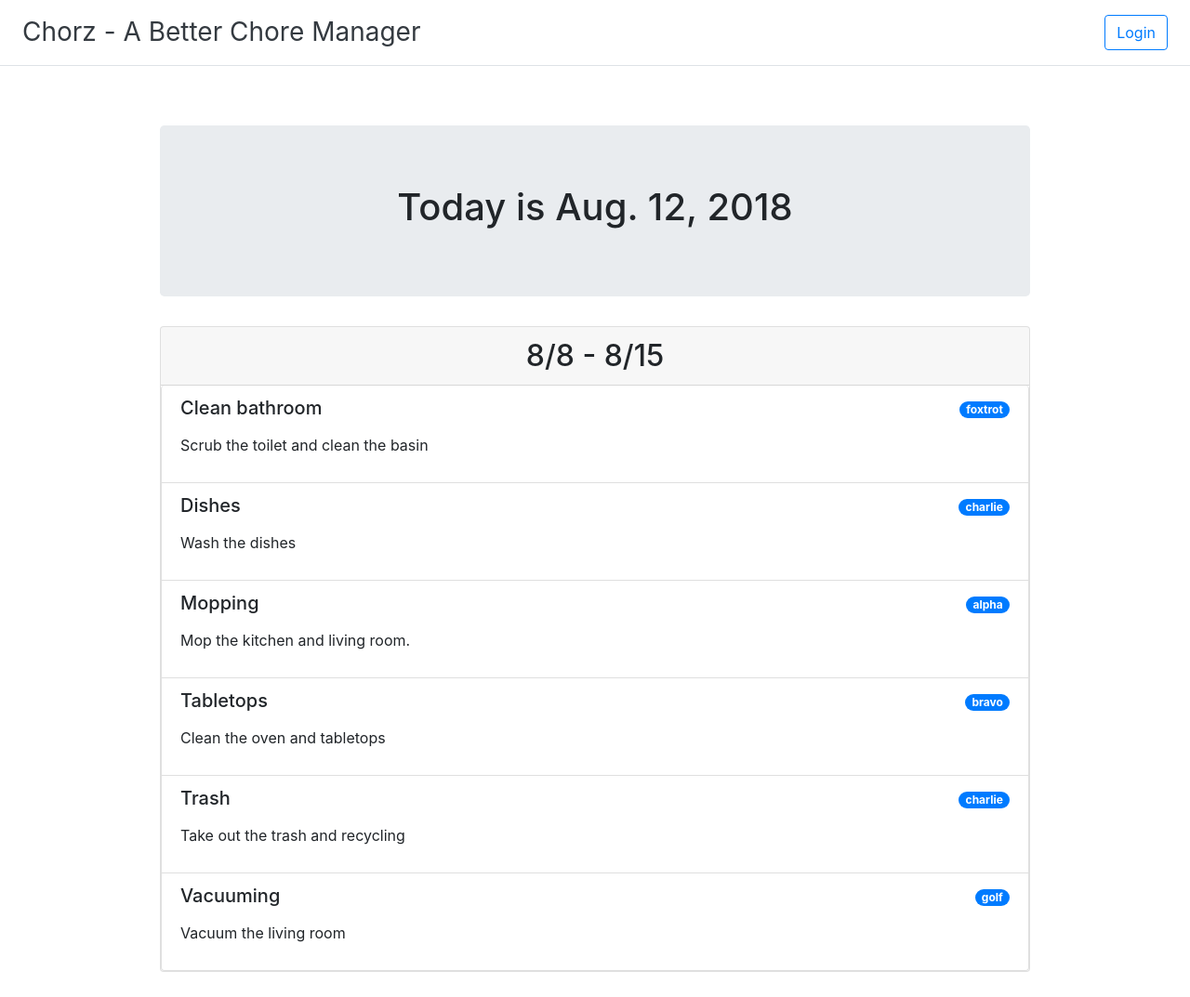
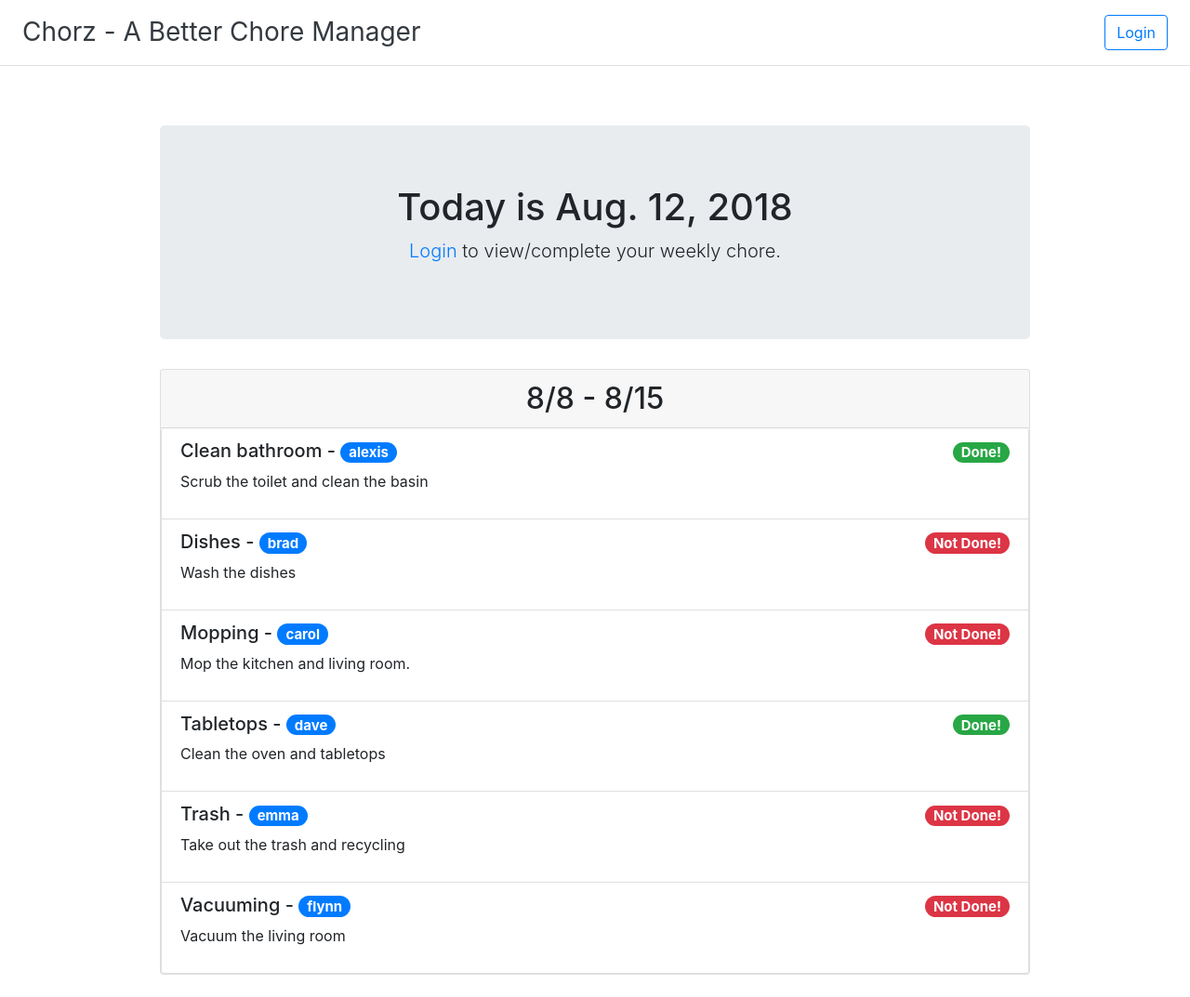
Before and after one commit to t5/chorz, a Django app: page / in a window 1280 px wide. Shown: the whole page at 93% size. Before the commit the page ends 1046 px from the top, so only its background shows below. Run offline with Django 3.2, Linux system fonts and the light colour scheme; data comes from the database, SQL or seed files in the repository; some libraries are stand-ins or nearby versions.

Commit message:
Add more functionality

```diff
--- a/chorz/settings.py
+++ b/chorz/settings.py
@@ -55,7 +55,7 @@
 TEMPLATES = [
     {
         'BACKEND': 'django.template.backends.django.DjangoTemplates',
-        'DIRS': ['./templates',],
+        'DIRS': ['./chorz/templates',],
         'APP_DIRS': True,
         'OPTIONS': {
             'context_processors': [
--- /dev/null
+++ b/chorz/templates/registration/logout.html
@@ -0,0 +1,5 @@
+{% extends "base_generic.html" %}
+
+{% block content %}
+  <p>Logged out!</p>
+{% endblock %}
--- a/dashboard/models.py
+++ b/dashboard/models.py
@@ -12,6 +12,8 @@
     description = models.TextField(help_text='Enter the description for the chore')
     user = models.ForeignKey(User, on_delete=models.SET_NULL, null=True, blank=True)
 
+    is_done = models.BooleanField(default=False)
+
     class Meta:
         ordering = ['name']
 
--- a/dashboard/templates/base_generic.html
+++ b/dashboard/templates/base_generic.html
@@ -2,10 +2,13 @@
 
 <html lang="en">
 <head>
-  {% block title %}<title>Chorz - a better chore board</title>{% endblock %}
+  {% block title %}<title>Chorz - A Better Chore Manager</title>{% endblock %}
   <meta charset="utf-8">
   <meta content="width=device-width, initial-scale=1" name="viewport">
   <link href="https://stackpath.bootstrapcdn.com/bootstrap/4.1.3/css/bootstrap.min.css" rel="stylesheet">
+
+  {% load static %}
+  <link ref="shortcut icon" type="image/png" href="{% static 'favicon.ico' %}">
 </head>
 
 <body>
--- a/dashboard/templates/index.html
+++ b/dashboard/templates/index.html
@@ -5,10 +5,19 @@
   <h1 class="display-5">Today is {{ this_date }}</h1>
   {% if logged_in_user.username %}
       <hr class="my-4">
-      <p class="lead">Welcome <span class="badge badge-primary align-middle">{{ logged_in_user.username }}</span></p>
+      <p class="lead">Welcome <span class="badge badge-pill badge-primary align-middle">{{ logged_in_user.username }}</span></p>
+      {% if users_chore %}
+      <p class="lead">Have you completed <span class="font-weight-bold">{{ users_chore }}</span>?</p>
+      <form action="" method="post">
+        {% csrf_token %}
+        <input type="submit" class="btn {% if users_chore.is_done %}btn-danger{% else %}btn-success{% endif %}" value="{% if users_chore.is_done %}No{% else %}Yes{% endif %}" name="change">
+      </form>
+      {% endif %}
   {% else %}
+  <p class="lead"><a href="accounts/login">Login</a> to view/complete your weekly chore.</p>
   {% endif %}
 </div>
+
 
 <div class="card mx-auto" style="width: 75%;">
   <h2 class="card-header display-5">{{ start_date }} - {{ end_date }}</h2>
@@ -17,10 +26,19 @@
       {% for chore in object_list %}
         <li class="list-group-item flex-column align-items-start">
           <div class="d-flex w-100 justify-content-between">
-            <h5 class="text-left">{{ chore }}</h5>
-            <p><span class="badge badge-pill badge-primary">{{ chore.user }}</span></p>
+            <h5 class="text-left">
+                {{ chore }} -
+                <span class="badge badge-pill badge-primary">
+                    {{ chore.user }}
+                </span>
+            </h5>
+            {% if chore.is_done %}
+            <h5><span class="badge badge-pill badge-success">Done!</span></h5>
+            {% else %}
+            <h5><span class="badge badge-pill badge-danger">Not Done!<span></h5>
+            {% endif %}
           </div>
-          <div>
+          <div class="d-flex w-100 justify-content-between">
             <p class="text-left">{{ chore.description }}</p>
           </div>
         </li>
--- a/dashboard/views.py
+++ b/dashboard/views.py
@@ -4,12 +4,26 @@
 from django.views import generic
 import datetime
 from django.contrib.auth.models import User
+from django.http import HttpResponseRedirect
 
 # Create your views here.
 
 class Index(generic.ListView):
     model = Chore
     template_name = 'index.html'
+
+    def post(self, request, *args, **kwargs):
+        # if the button is pressed, switch the 'is_done'
+        try:
+            users_chore = Chore.objects.get(user__username=self.request.user.username)
+        except Chore.DoesNotExist:
+            users_chore = None
+
+        if users_chore:
+            users_chore.is_done = not users_chore.is_done
+            users_chore.save()
+
+        return HttpResponseRedirect('/')
 
     def get_context_data(self, **kwargs):
         context = super().get_context_data(**kwargs)
@@ -42,9 +56,17 @@
             end_date = start_date + datetime.timedelta(days=7)
             scheduler.save()
 
+        # check if the user has completed the task
+        try:
+            users_chore = Chore.objects.get(user__username=self.request.user.username)
+        except Chore.DoesNotExist:
+            users_chore = None
+
         context['start_date'] = f'{start_date.month}/{start_date.day}'
         context['end_date'] = f'{end_date.month}/{end_date.day}'
         context['this_date'] = this_date
         context['rotations'] = rotations
         context['logged_in_user'] = self.request.user
+        context['users_chore'] = users_chore
+
         return context
```
Also changed, not shown: dashboard/migrations/0009_auto_20180812_0530.py (added), dashboard/static/favicon.ico (added), db.sqlite3.
